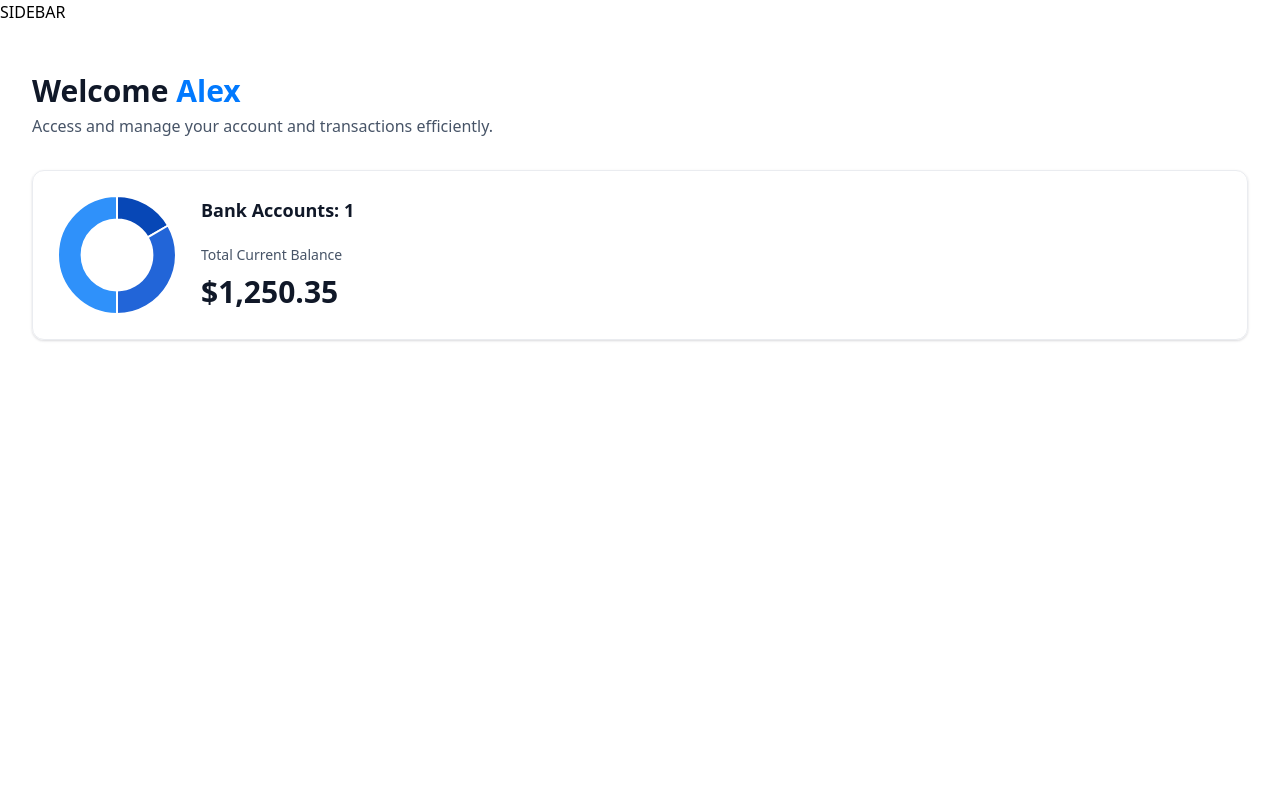
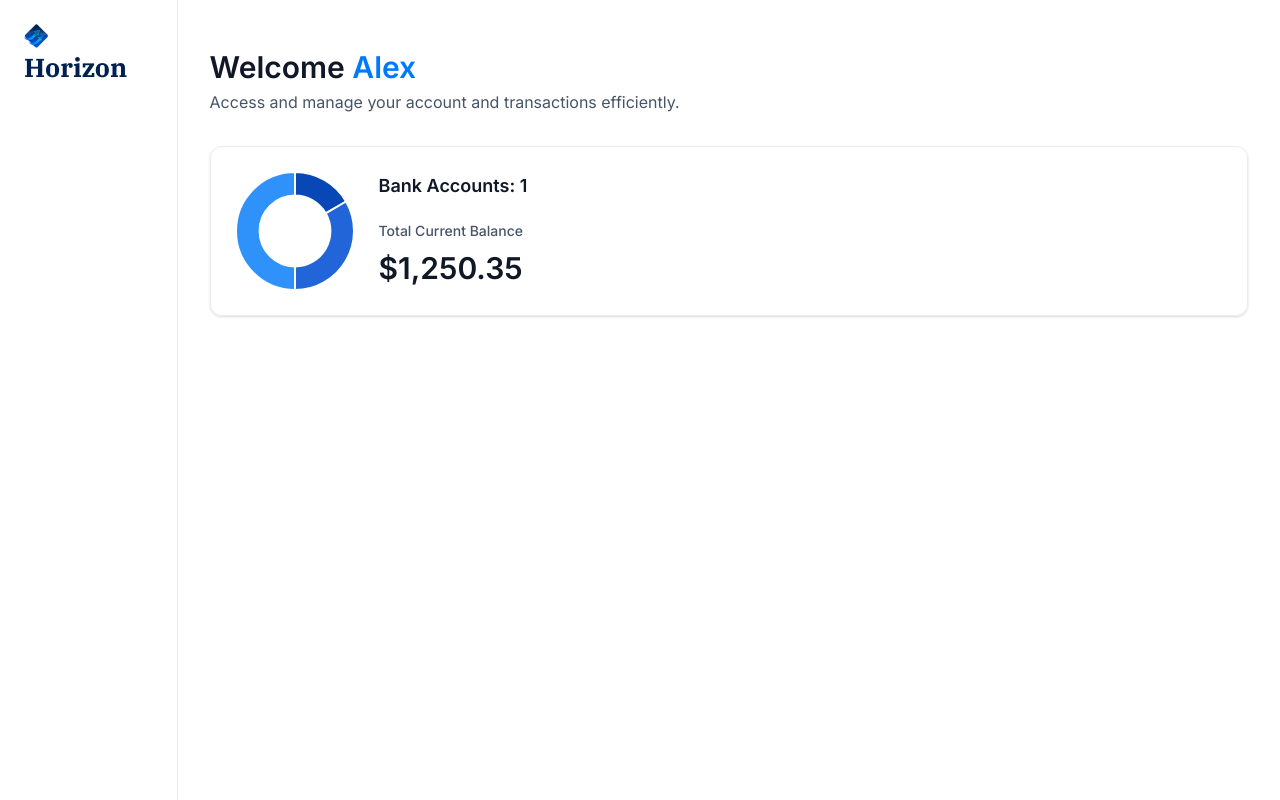
Before and after one commit to ASkachko/banking-tutorial, a Next.js app: page / in a window 1280 px wide. Built offline with nearby package versions, Linux system fonts and the light colour scheme.

Commit message:
small changes

```diff
--- a/app/(root)/layout.tsx
+++ b/app/(root)/layout.tsx
@@ -1,11 +1,15 @@
+import Sidebar from "@/components/Sidebar";
+
 export default function RootLayout({
   children,
 }: Readonly<{
   children: React.ReactNode;
 }>) {
+  const loggedIn = { firstName: "Alex", lastName: "Ska" };
+
   return (
-    <main>
-      SIDEBAR
+    <main className="flex h-screen w-full font-inter">
+      <Sidebar user={loggedIn} />
       {children}
     </main>
   );
--- /dev/null
+++ b/components/Sidebar.tsx
@@ -0,0 +1,28 @@
+import Link from "next/link";
+import { sidebarLinks } from "@/constants";
+import Image from "next/image";
+
+function Sidebar({ user }: SiderbarProps) {
+  return (
+    <section className="sidebar">
+      <nav className="flex flex-col gap-4">
+        <Link href="/" className="mb-12 cursor-pointer items-center gap-2">
+          <Image
+            src="/icons/logo.svg"
+            width={34}
+            height={34}
+            alt="Horizon logo"
+            className="size-[24px] max-xl:size-14"
+          />
+          <h1 className="sidebar-logo">Horizon</h1>
+        </Link>
+
+        {sidebarLinks.map((item) => {
+          return <h1>{item.route}</h1>;
+        })}
+      </nav>
+    </section>
+  );
+}
+
+export default Sidebar;
```
